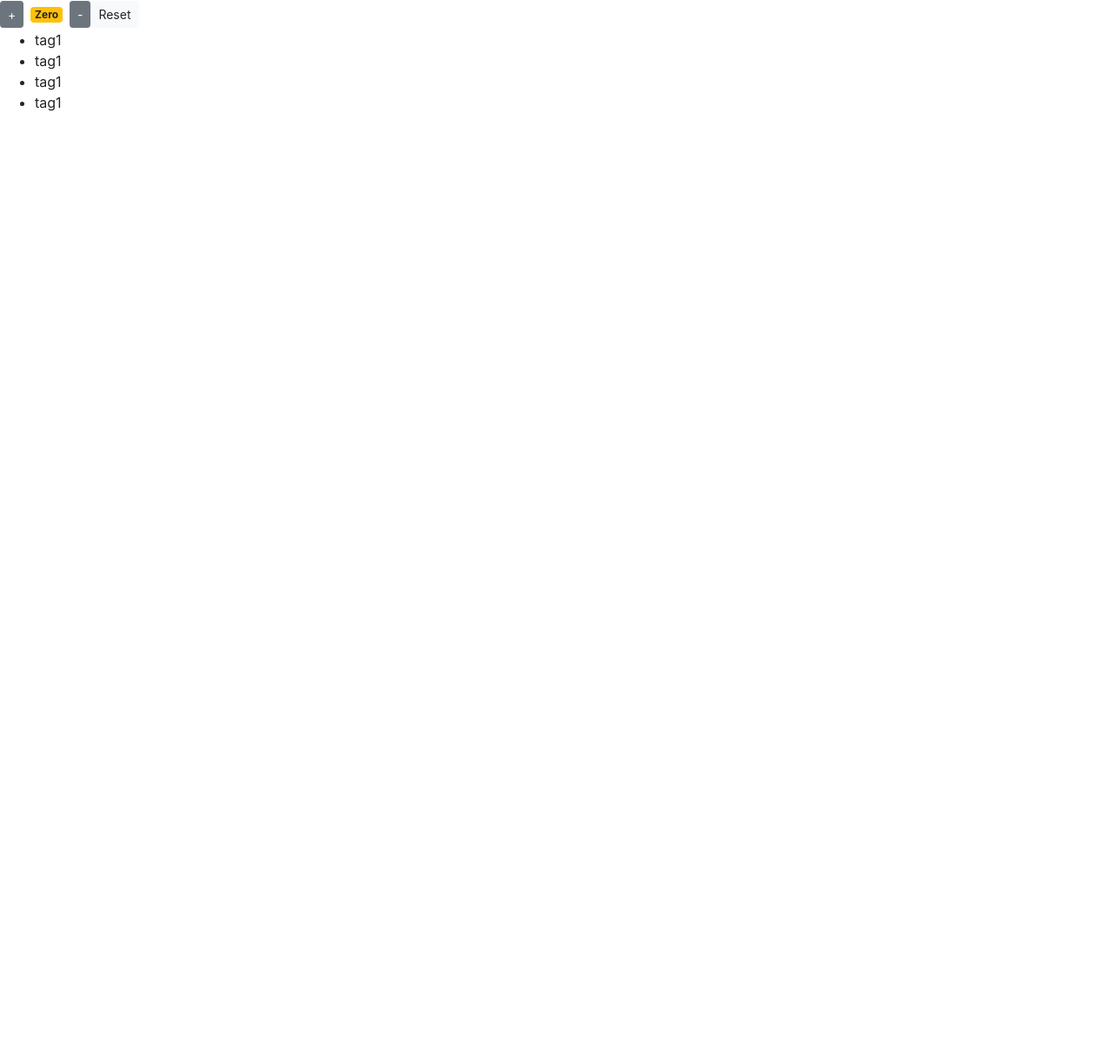
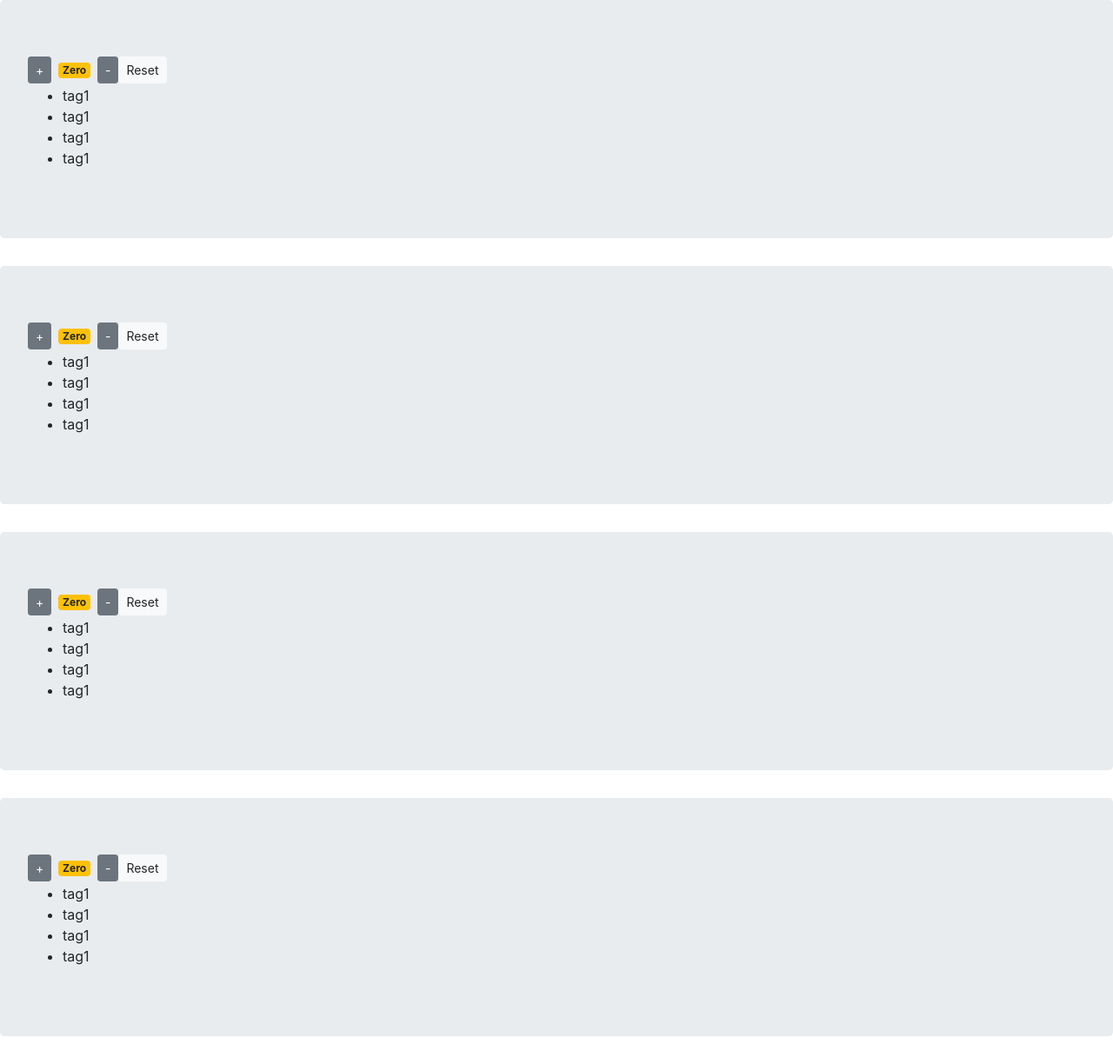
Before and after one commit to ferdous-al-quraeshi/react-crash-course-with-examples, a React (Create React App) app: page / in a window 1280 px wide. Shown: the whole page at 87% size. Before the commit the page ends 800 px from the top, so only its background shows below. Built offline with nearby package versions, Linux system fonts and the light colour scheme.

Commit message:
composing components (hard-coded/static)

```diff
--- a/src/components/counterComponet.jsx
+++ b/src/components/counter.jsx
@@ -32,7 +32,7 @@
 
   render() {
     return (
-      <React.Fragment>
+      <div className="jumbotron">
         <button
           onClick={() => this.handleIncrement({ id: 1 })}
           className="btn btn-secondary btn-sm"
@@ -51,7 +51,7 @@
         </button>
 
         {this.renderTags()}
-      </React.Fragment>
+      </div>
     );
   }
 
--- /dev/null
+++ b/src/components/counters.jsx
@@ -0,0 +1,18 @@
+import React, { Component } from "react";
+import Counter from "./counter";
+
+class Counters extends Component {
+  state = {};
+  render() {
+    return (
+      <div>
+        <Counter />
+        <Counter />
+        <Counter />
+        <Counter />
+      </div>
+    );
+  }
+}
+
+export default Counters;
--- a/src/index.js
+++ b/src/index.js
@@ -5,7 +5,7 @@
 import registerServiceWorker from "./registerServiceWorker";
 import "bootstrap/dist/css/bootstrap.css";
 
-import Counter from "./components/counterComponet";
+import Counters from "./components/counters";
 
-ReactDOM.render(<Counter />, document.getElementById("root"));
+ReactDOM.render(<Counters />, document.getElementById("root"));
 registerServiceWorker();
```
